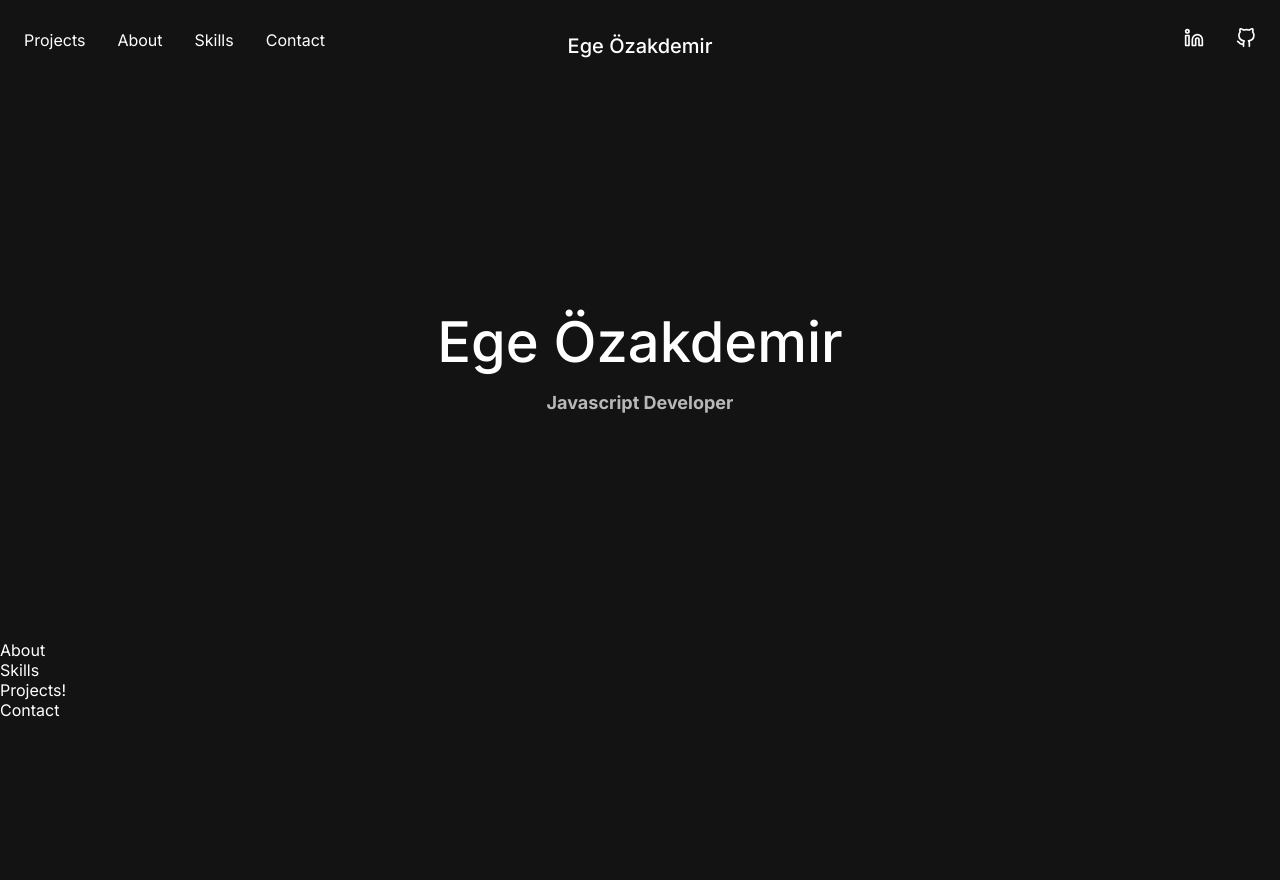
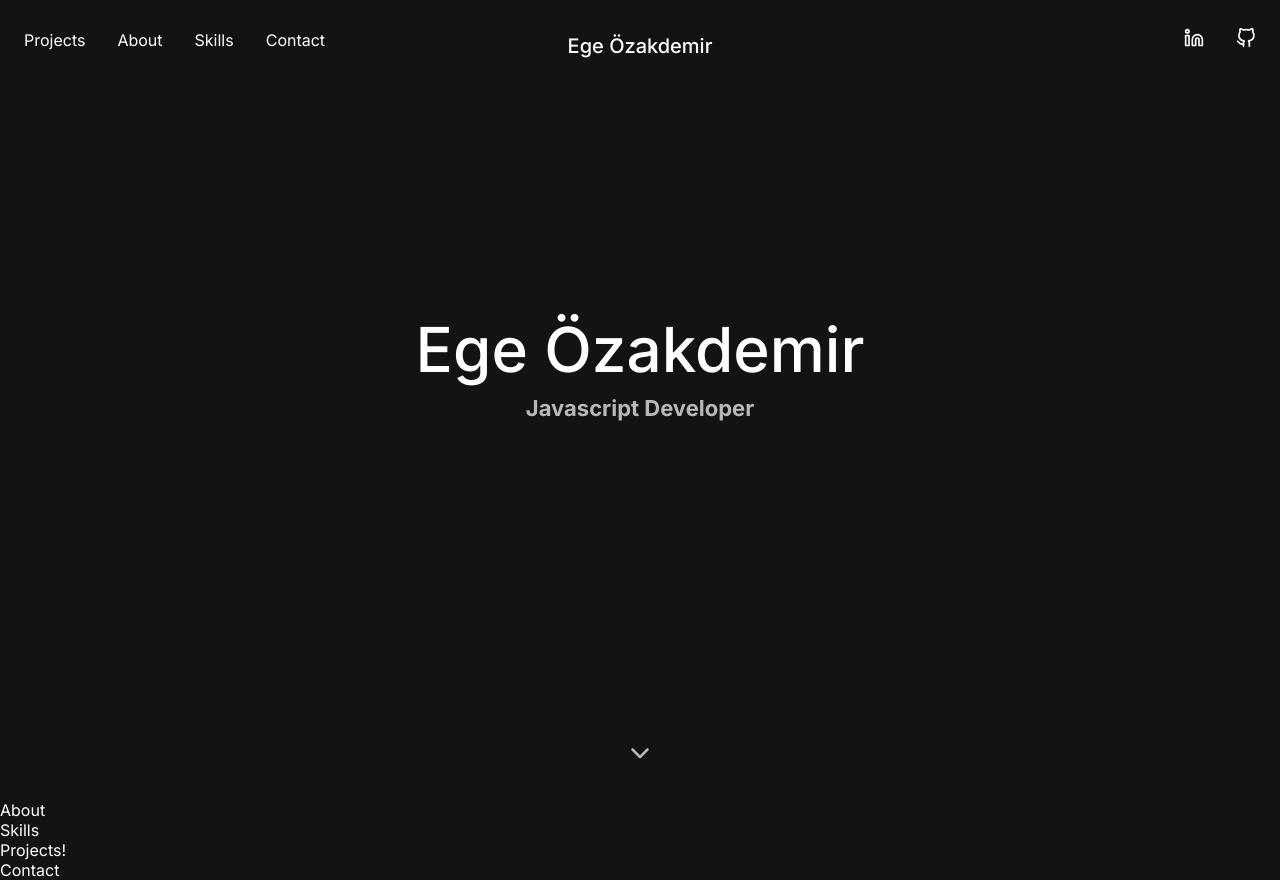
Before and after one commit to Egeeoz/portfolio-2.0, a React app: page / in a window 1280 px wide. Before the commit the page ends 800 px from the top, so only its background shows below. Built offline with nearby package versions, Linux system fonts and the light colour scheme; the HTML template or start-up script is replaced by a standard one.

Commit message:
Implement scroll animation for hero content

```diff
--- a/src/components/hero/Hero.jsx
+++ b/src/components/hero/Hero.jsx
@@ -1,11 +1,41 @@
-import React from "react";
+import { useRef, useEffect } from "react";
 import styles from "./Hero.module.css";
+import { FaChevronDown } from "react-icons/fa6";
 
 const Hero = () => {
+  const heroContentRef = useRef(null);
+
+  useEffect(() => {
+    const handleScroll = () => {
+      if (heroContentRef.current) {
+        const scrollPosition = window.scrollY;
+
+        if (scrollPosition > 50) {
+          heroContentRef.current.style.opacity = Math.max(
+            1 - scrollPosition / 300,
+            0
+          ).toString();
+          heroContentRef.current.style.transform = `translateY(${
+            scrollPosition * -0.2
+          }px)`;
+        } else {
+          heroContentRef.current.style.opacity = "1";
+          heroContentRef.current.style.transform = "translateY(0)";
+        }
+      }
+    };
+
+    window.addEventListener("scroll", handleScroll);
+    return () => window.removeEventListener("scroll", handleScroll);
+  }, []);
+
   return (
     <section className={styles.heroContainer}>
-      <h1>ege özakdemir</h1>
-      <h2>javascript developer</h2>
+      <div className={styles.heroContent} ref={heroContentRef}>
+        <h1>ege özakdemir</h1>
+        <h2>javascript developer</h2>
+      </div>
+      <FaChevronDown size={20} />
     </section>
   );
 };
--- a/src/components/hero/Hero.module.css
+++ b/src/components/hero/Hero.module.css
@@ -3,17 +3,32 @@
   flex-direction: column;
   justify-content: center;
   align-items: center;
-  min-height: 70vh;
+  min-height: 90vh;
   text-transform: capitalize;
   gap: 1rem;
+  padding-bottom: 2rem;
+}
+
+.heroContent {
+  display: flex;
+  flex-direction: column;
+  justify-content: center;
+  gap: 0.5rem;
+  padding-bottom: 5rem;
+  height: 80vh;
+  text-align: center;
 }
 
 .heroContainer h1 {
   font-weight: 500;
-  font-size: 56px;
+  font-size: 62px;
 }
 
 .heroContainer h2 {
   color: var(--foreground-dim);
-  font-size: 18px;
+  font-size: 22px;
 }
+
+.heroContainer svg {
+  color: var(--foreground-dim);
+}
```
